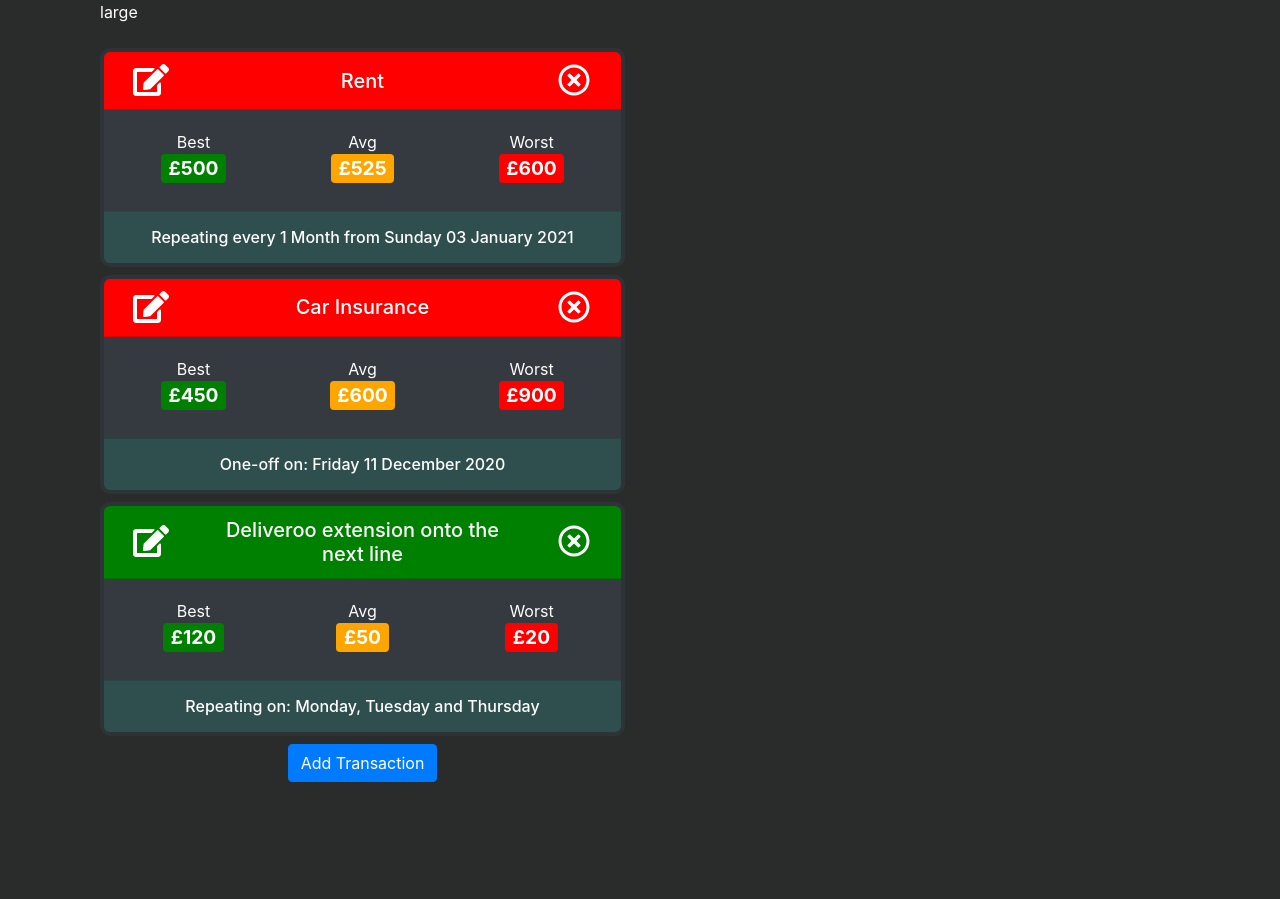
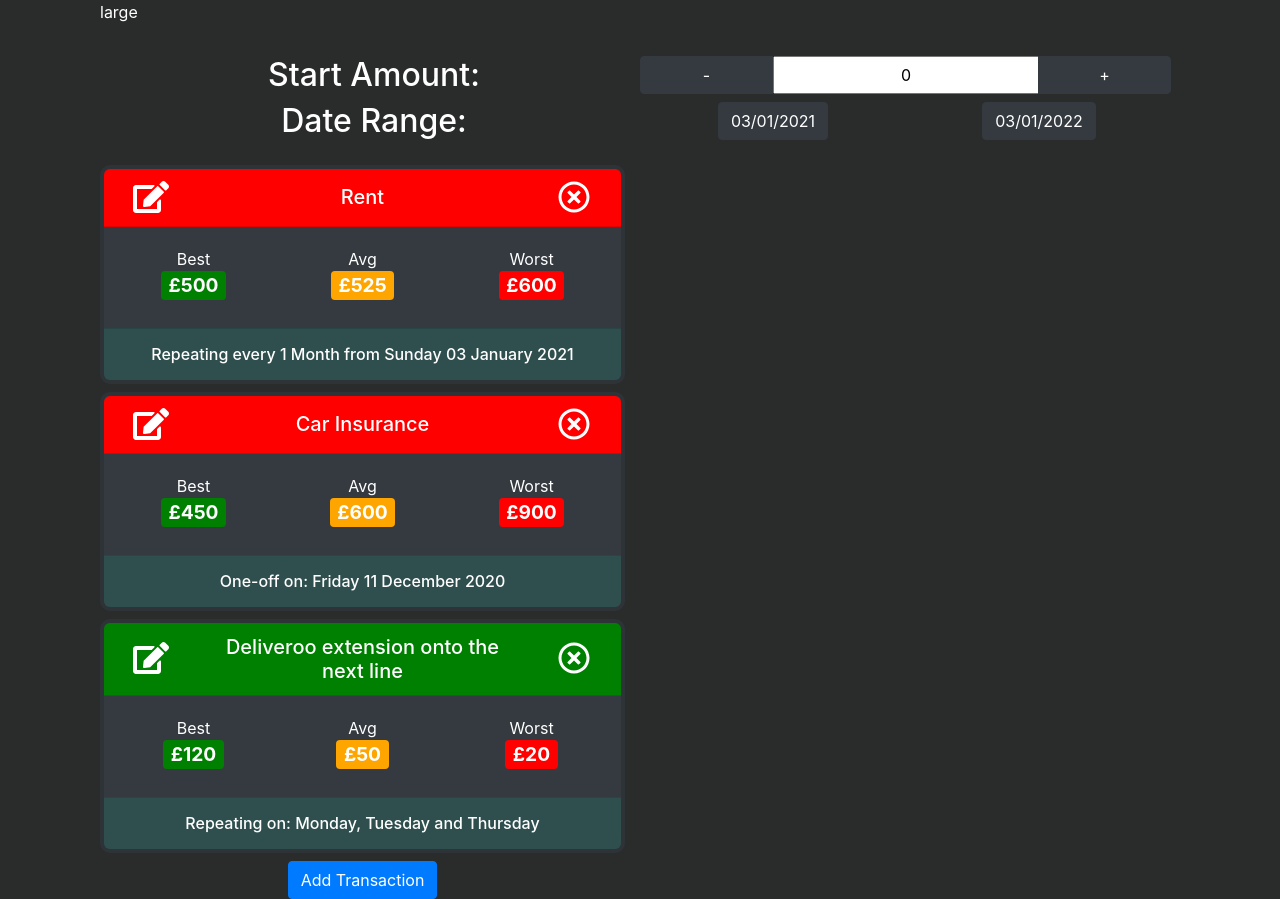
Before and after one commit to rorypearson26/cash-flow-forecaster, a React (Create React App) app in the folder front-end/: page / in a window 1280 px wide. Before the commit the page ends 800 px from the top, so only its background shows below. Built offline with nearby package versions, Linux system fonts and the light colour scheme.

Commit message:
Boundary date state raised

```diff
--- a/front-end/src/components/StartAmount.jsx
+++ b/front-end/src/components/StartAmount.jsx
@@ -4,26 +4,134 @@ import "react-datepicker/dist/react-datepicker.css";
 import CustomDatePicker from "./CustomDatePicker";
 
 class StartAmount extends Component {
+  constructor(props) {
+    super(props);
+    const { interval } = this.startInterval;
+    this.timer = null;
+    this.state = {
+      interval: interval,
+      changeFactor: 1.4,
+      changeAmount: { value: 1, loop: 0 },
+    };
+  }
+
+  get startInterval() {
+    return {
+      interval: 500,
+    };
+  }
+
+  resetInterval = () => {
+    this.setState(this.startInterval);
+  };
+
+  onMouseUp = (e = null) => {
+    const changeAmount = { value: 1, loop: 0 };
+    clearTimeout(this.timer);
+    this.resetInterval();
+    this.setState({ changeAmount });
+    if (e !== null) {
+      e.preventDefault();
+    }
+  };
+
+  // True if plus pressed, false if subtracting
+  onMouseDown = ({ event, addition, index, type }) => {
+    if (event.button === 0 || type === "touch") {
+      let { interval, changeFactor, changeAmount } = this.state;
+      let { onChange } = this.props;
+      let { boundaryData } = this.props;
+      boundaryData.value = boundaryData.value + addition * changeAmount.value;
+      if (boundaryData.value <= 0) {
+        boundaryData.value = 0;
+      }
+      onChange(boundaryData); //call set state above
+      this.timer = setTimeout(
+        () => this.onMouseDown({ event, addition, index, type }),
+        interval
+      );
+      this.setState({ changeAmount: this.changeAmount(changeAmount) });
+      interval = this.changeInterval(interval, changeFactor);
+      this.setState({ interval });
+    } else {
+      return;
+    }
+  };
+  changeAmount() {
+    let { changeAmount } = this.state;
+
+    if (changeAmount.loop < 100) {
+      if (changeAmount.loop >= 50) {
+        changeAmount.value = 49;
+      }
+      if (changeAmount.loop < 50) {
+        changeAmount.value = 5;
+      }
+      if (changeAmount.loop < 20) {
+        changeAmount.value = 2;
+      }
+      if (changeAmount.loop < 5) {
+        changeAmount.value = 1;
+      }
+      changeAmount.loop++;
+    }
+    return changeAmount;
+  }
+  changeInterval(interval, changeFactor) {
+    //Don't let update rate fall below this
+    const minInterval = 1;
+    const newInterval = Math.round(interval / changeFactor);
+    if (newInterval > minInterval) {
+      return newInterval;
+    }
+    return minInterval;
+  }
+
+  handleDateChange = ({ date, name }) => {
+    const { boundaryData, onChange } = this.props;
+    const startDate = date;
+    boundaryData[name] = startDate;
+    onChange(boundaryData);
+  };
+
   render() {
-    const { onMouseDown, onMouseUp, value, repeatDate } = this.props;
+    const { boundaryData } = this.props;
+    const { startDate, endDate, value } = boundaryData;
     return (
       <div className="col-12">
         <div className="row m-2">
           <div className="col-6" align="center">
-            <h2>Start Amount and Date:</h2>
+            <h2>Start Amount:</h2>
           </div>
-          <div className="col-3 ">
+          <div className="col-6 ">
             <CurrencyIncrementer
               value={value}
-              onMouseDown={onMouseDown}
-              onMouseUp={onMouseUp}
+              onMouseDown={this.onMouseDown}
+              onMouseUp={this.onMouseUp}
+            />
+          </div>
+          <div className="col-6" align="center">
+            <h2>Date Range:</h2>
+          </div>
+          <div className="col-3 " align="center">
+            <CustomDatePicker
+              name="startDate"
+              date={startDate}
+              onDateChange={this.handleDateChange}
+              selectsStart
+              startDate={startDate}
+              endDate={endDate}
             />
           </div>
           <div className="col-3 " align="center">
             <CustomDatePicker
-              name="repeatDate"
-              date={repeatDate}
+              name="endDate"
+              date={endDate}
               onDateChange={this.handleDateChange}
+              selectsEnd
+              startDate={startDate}
+              endDate={endDate}
+              minDate={startDate}
             />
           </div>
         </div>
--- a/front-end/src/components/UserInput.jsx
+++ b/front-end/src/components/UserInput.jsx
@@ -9,7 +9,11 @@ class UserInput extends Component {
     key: 0,
     show: false,
     editTransaction: null,
-    boundaryData: { startDate: "", endDate: "", amount: "" },
+    boundaryData: {
+      startDate: new Date(),
+      endDate: new Date(new Date().getTime() + 365 * 24 * 60 * 60 * 1000),
+      value: 0,
+    },
     transactions: [
       {
         id: 0,
@@ -77,6 +81,12 @@ class UserInput extends Component {
     ],
   };
 
+  handleStartAmount = (input) => {
+    let { boundaryData } = this.state;
+    boundaryData.value = input.value;
+    this.setState({ boundaryData });
+  };
+
   handleDelete = (transactionID) => {
     const transactions = this.state.transactions.filter(
       (t) => t.id !== transactionID
@@ -140,9 +150,12 @@ class UserInput extends Component {
     return (
       <form className="container-fluid">
         <p>{size}</p>
-        {/* <div className="row mt-4 ">
-          <StartAmount boundaryData={boundaryData} />
-        </div> */}
+        <div className="row mt-4 ">
+          <StartAmount
+            boundaryData={boundaryData}
+            onChange={this.handleStartAmount}
+          />
+        </div>
         <div className="row ">
           <div className="col-md-6">
             <TransactionTable
```
